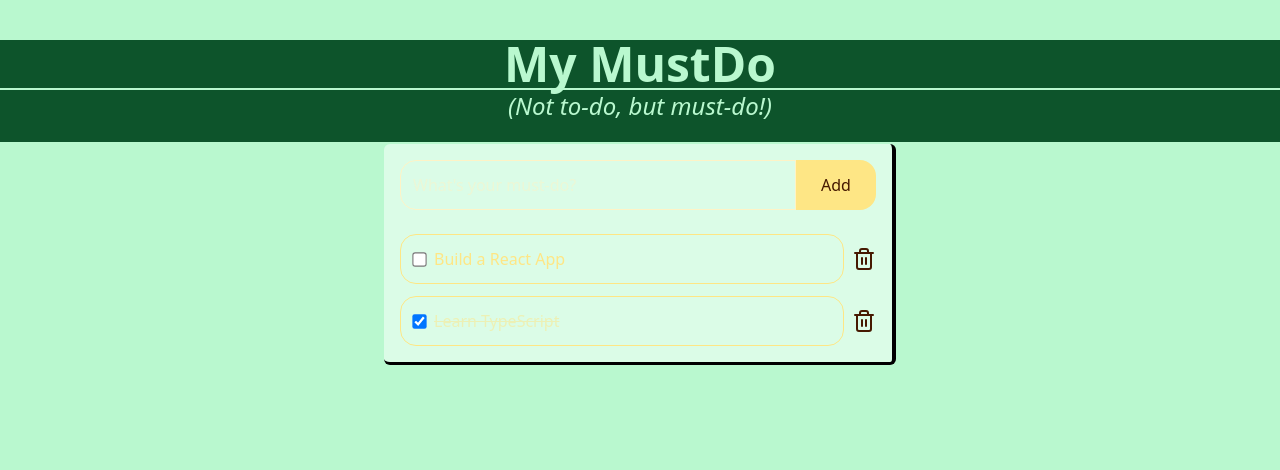
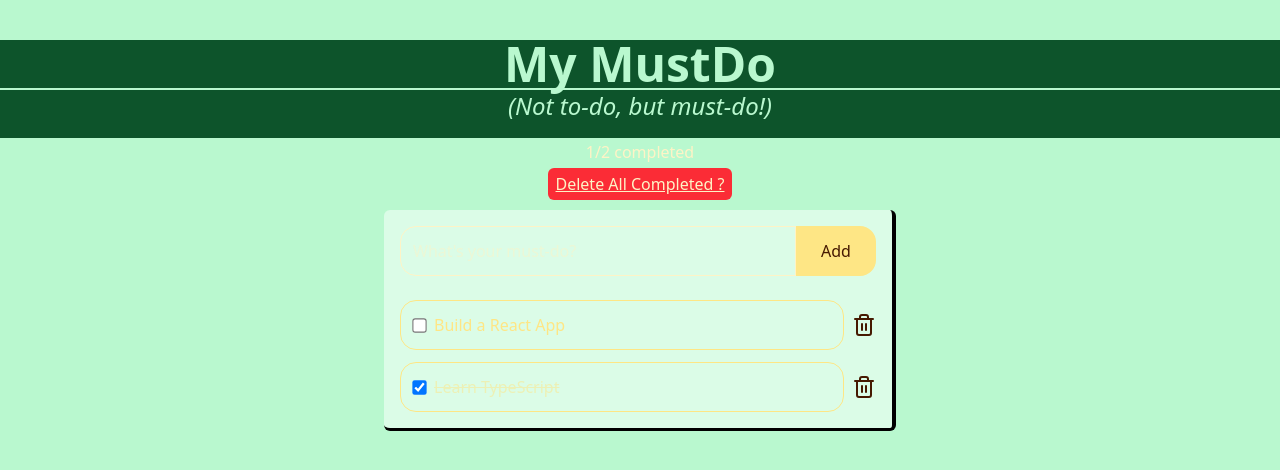
Before and after one commit to Mas-Pey/mustdo, a React app: page / in a window 1280 px wide. Shown: the top 470 px of the page. Built offline with nearby package versions, Linux system fonts and the light colour scheme; the HTML template or start-up script is replaced by a standard one.

Commit message:
feat: add a function and callback for delete all items

```diff
--- a/src/App.tsx
+++ b/src/App.tsx
@@ -2,6 +2,7 @@ import { useState } from "react"
 import { dummyData } from "./data/dummy"
 import AddMustDoForm from "./components/AddMustDoForm"
 import MustDoList from "./components/MustDoList"
+import MustDoSummary from "./components/MustDoSummary"
 
 function App() {
   const [mustdo, setMustDo] = useState(dummyData)
@@ -15,7 +16,7 @@ function App() {
   function addMustDo(title: string) {
     setMustDo((prevMustDo) => [
       {
-        id: prevMustDo.length + 1,
+        id: Date.now(),
         title,
         completed: false
       },
@@ -28,10 +29,16 @@ function App() {
       prevMustDo.filter(list => list.id !== id))
   }
 
+  function deleteAllMustDo() {
+    setMustDo((prevMustDo) =>
+      prevMustDo.filter(list => !list.completed))
+  }
+
   return (
     <main className="py-10 space-y-0.5 bg-green-900 not-dark:bg-green-200 h-screen overflow-y-auto">
       <h1 className="font-extrabold text-green-200 not-dark:bg-green-900 text-5xl text-center">My MustDo</h1>
-      <h3 className="font-extralight italic text-2xl text-green-200 not-dark:bg-green-900 text-center pb-5">(Not to-do, but must-do!)</h3>
+      <h3 className="font-extralight italic text-2xl text-green-200 not-dark:bg-green-900 text-center pb-4">(Not to-do, but must-do!)</h3>
+      <MustDoSummary mustdo={mustdo} deleteAllCompleted={deleteAllMustDo} />
       <div className="max-w-lg mx-auto overflow-hidden p-4 space-y-6 rounded-md bg-green-800 not-dark:bg-green-100 border-b-3 border-r-4 border-black">
         <AddMustDoForm onSubmit={addMustDo} />
         <MustDoList mustdo={mustdo} onCompletedChange={setMustdoCompleted} onDelete={deleteMustDo} />
```
